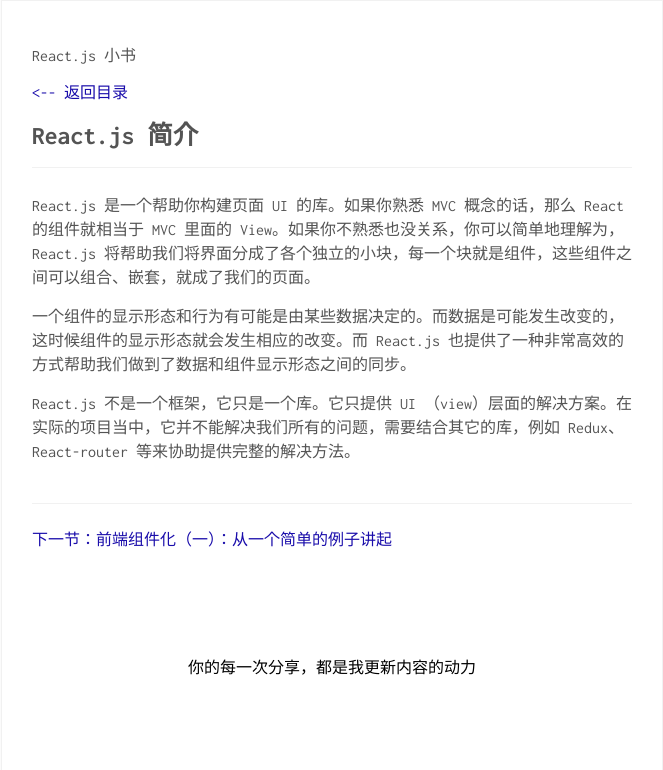
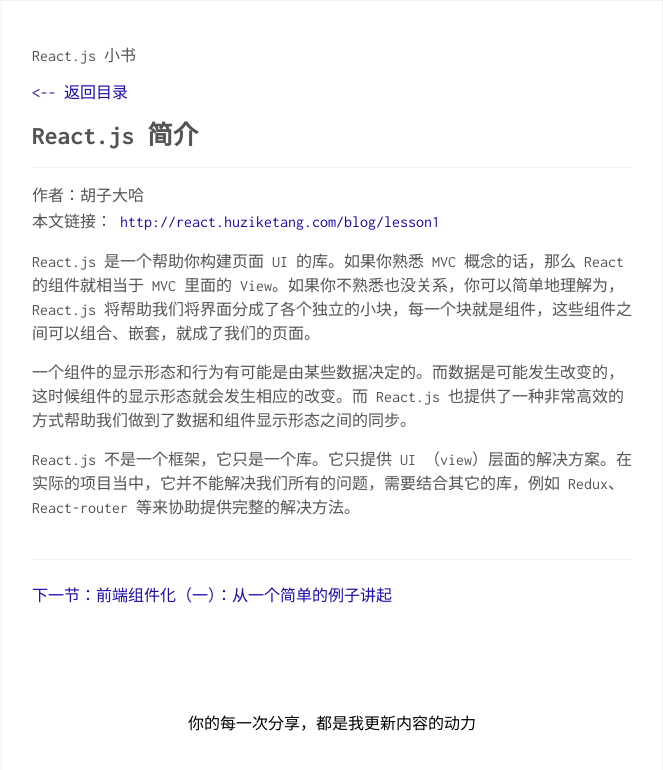
Before and after one commit to huzidaha/react-naive-book, a Jekyll site: the page built from _posts/2017-01-01-lesson1.md, in a window 1280 px wide. Shown: the top 770 px of the page, without its empty margins (308-971 px from the left). Built offline with Jekyll 4.4.1, drawn with Linux system fonts in a browser that asks for light colours; comment, search, counter and statistics services are not loaded.

Commit message:
防止不法分子滥用协议，转载本书。

```diff
--- a/_layouts/post.html
+++ b/_layouts/post.html
@@ -5,16 +5,26 @@
 <h1 style='position: relative; top: -15px;'>React.js 小书</h1>
 <div class="post">
 	<div class="post__back">
-    	<a href="/">&lt;-- 返回目录</a>
-    </div>
+  	<a href="/">&lt;-- 返回目录</a>
     <div class="post__title">
     	<h1>{{ page.title }}</h1>
     </div>
     <div class="post__meta">
     	<p>{{ tags_content }}</p>
     </div>
+		<div>
+			<p style="margin: 20px;">
+				<div style="margin-bottom: 10px;">作者：胡子大哈</div>
+				<div>
+					本文链接：
+					<a href="http://react.huziketang.com{{ page.url }}">
+						http://react.huziketang.com{{ page.url }}
+					</a>
+				</div>
+			</p>
+		</div>
     <div class="post__content"?>
-        {{ content }}
+      {{ content }}
     </div>
 		<br/>
 		<hr />
```
